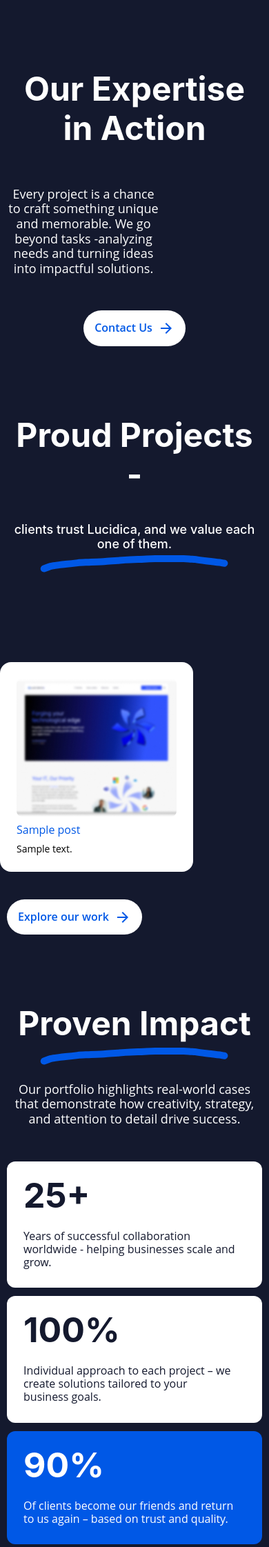
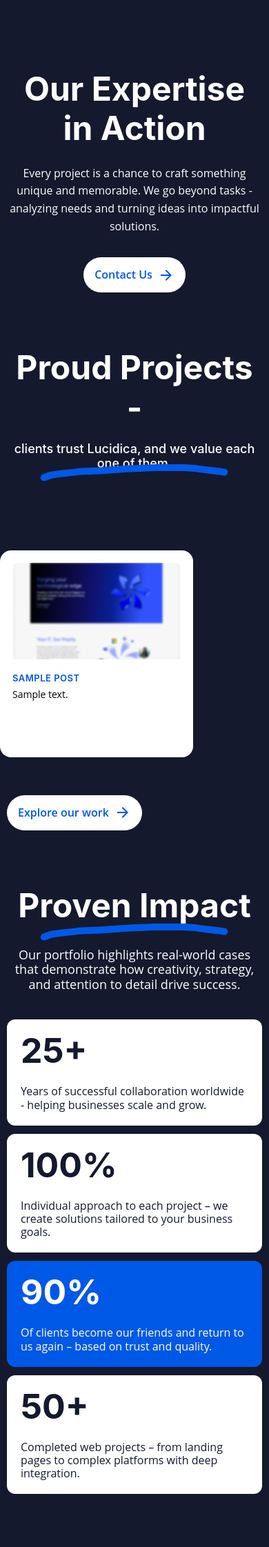
Before and after one commit to microna/lucidica-portfolio-wp, a WordPress theme: template theme/lucidica-portfolio/index.php in a window 390 px wide. Shown: the part 417-2660 px from the top of the page at 69% size. Run offline with PHP 8.4 and a stand-in for WordPress, Linux system fonts and the light colour scheme; the site name, menu and one post (Sample post) are stand-ins, and other content is empty.

Commit message:
add mobile responsivness

```diff
--- a/theme/lucidica-portfolio/index.php
+++ b/theme/lucidica-portfolio/index.php
@@ -82,8 +82,8 @@
             <div class="swiper-slide projects__slider-item">
                 <img class="projects__slider-img" src="<?php echo esc_url($thumbnail); ?>"
                     alt="<?php echo esc_attr(get_the_title()); ?>" />
-                <h5 class="projects__slider-title"><?php echo esc_html(get_the_title()); ?></h5>
-                <p class="projects__slider-text">
+                <h5 class="project__item-subtitle"><?php echo esc_html(get_the_title()); ?></h5>
+                <p class=" projects__slider-text">
                     <?php echo wp_trim_words(get_the_excerpt(), 20); ?>
                 </p>
             </div>
--- a/theme/lucidica-portfolio/style.css
+++ b/theme/lucidica-portfolio/style.css
@@ -115,7 +115,7 @@ h6 {
   font-size: 16px;
   position: relative;
   transition: 0.1s ease-in;
-
+  white-space: nowrap;
 }
 
 .button-primary:after {
@@ -426,8 +427,9 @@ textarea.modal__input {
 }
 
 .hero__text {
-  max-width: 60%;
-  font-size: clamp(18px, 3vw, 24px);
+  max-width: 70%;
+  font-size: clamp(16px, 2.5vw, 24px);
+  line-height: 1.6;
   padding-bottom: 50px;
 }
 
@@ -477,17 +479,18 @@ textarea.modal__input {
 }
 
 .projects__slider {
-  padding: 40px 0 !important;
+  padding: 55px 0 !important;
 }
 
 .projects__slider .swiper {
   overflow: visible;
-  margin-left: -30px;
-  width: calc(100% + 60px);
+  margin-left: -20px;
+  width: calc(100% + 40px);
 }
 
 .projects__slider-item {
   min-width: 360px;
+  max-width: 380px;
   background-color: #ffffff;
   border-radius: 16px;
   padding: 24px;
@@ -495,10 +498,11 @@ textarea.modal__input {
   flex-direction: column;
   gap: 16px;
   height: auto;
-  min-height: 300px;
+  min-height: 320px;
 }
 
 .projects__slider-img {
+  padding-bottom: 20px;
   width: 100%;
   max-width: 320px;
   height: 200px;
@@ -679,39 +683,63 @@ textarea.modal__input {
 }
 
 .projects__wrapper {
-  display: flex;
-  flex-wrap: wrap;
-  align-items: flex-start;
-  justify-content: flex-start;
-  gap: 20px;
+  display: grid;
+  grid-template-columns: repeat(auto-fill, minmax(320px, 1fr));
+  gap: 24px;
+  align-items: stretch;
 }
 
 .project__item {
-  min-width: 300px;
   background-color: #ffffff;
   border-radius: 16px;
   padding: 24px;
   display: flex;
   flex-direction: column;
   gap: 16px;
-  flex: 1;
+  transition: transform 0.3s ease, box-shadow 0.3s ease;
+  box-shadow: 0 2px 12px rgba(0, 0, 0, 0.08);
+}
+
+.project__item:hover {
+  transform: translateY(-4px);
+  box-shadow: 0 8px 24px rgba(0, 0, 0, 0.12);
+}
+
+.project__item-image-wrapper {
+  width: 100%;
+  height: 240px;
+  border-radius: 12px;
+  overflow: hidden;
+  background: #f5f5f5;
+}
+
+.project__item-image-wrapper img {
+  width: 100%;
+  height: 100%;
+  object-fit: cover;
+  transition: transform 0.3s ease;
+}
+
+.project__item:hover .project__item-image-wrapper img {
+  transform: scale(1.05);
 }
 
 .project__item-title {
-  max-width: 170px;
-  font-size: 24px;
-  font-weight: 400;
+  font-size: clamp(20px, 3vw, 24px);
+  font-weight: 600;
   color: #14192e;
-  font-family: "Open Sans", sans-serif;
-  padding-bottom: 8px;
-  padding-right: 5px;
+  font-family: "Inter", sans-serif;
+  /* padding-bottom: 8px; */
+  line-height: 1.3;
 }
 
 .project__item-subtitle {
   font-size: 14px;
-  font-weight: 400;
+  font-weight: 600;
   color: #0058e6;
-  font-family: "Open Sans", sans-serif;
+  font-family: "Inter", sans-serif;
+  text-transform: uppercase;
+  letter-spacing: 0.5px;
   padding-bottom: 8px;
 }
 
@@ -1555,12 +1646,21 @@ footer .ellipse-wrapper-footer div img {
 
   /* Hero */
   .hero {
-    padding: 100px 0 70px 0;
+    padding: 80px 0 60px 0;
     text-align: center;
   }
 
   .hero__content {
     max-width: 100%;
+  }
+
+  .hero__title {
+    padding-bottom: 32px;
+  }
+
+  .hero__text {
+    max-width: 100%;
+    padding-bottom: 40px;
   }
 
   /* Content sections */
@@ -1569,19 +1669,36 @@ footer .ellipse-wrapper-footer div img {
     flex-direction: column;
     align-items: center;
     text-align: center;
-    gap: 40px;
+    gap: 30px;
+    padding-bottom: 60px;
+  }
+
+  .projects__content-title,
+  .portfolio__content-title {
+    max-width: 100%;
+  }
+
+  .projects__content-text,
+  .portfolio__content-text {
+    max-width: 100%;
   }
 
   .projects__content-text:after,
   .portfolio__content-text:after {
-    left: 0;
+    left: 50%;
+    transform: translateX(-50%);
+    bottom: -20px;
   }
 
   /* Impact */
+  .impact {
+    padding: 80px 0 60px 0;
+  }
+
   .impact__wrapper {
     flex-direction: column-reverse;
     align-items: center;
-    gap: 50px;
+    gap: 60px;
   }
 
   .impact__content {
@@ -1589,22 +1706,74 @@ footer .ellipse-wrapper-footer div img {
     text-align: center;
   }
 
+  .impact__content-title {
+    padding-bottom: 40px;
+  }
+
   .impact__content-title:after {
-    left: 0;
+    left: 50%;
+    transform: translateX(-50%);
+    bottom: 10px;
   }
 
   .impact__blocks {
     justify-content: center;
     width: 100%;
+    gap: 16px;
+  }
+
+  .impact__blocks-item {
+    min-width: 280px;
   }
 
   /* Projects */
+  .projects {
+    padding-top: 60px;
+  }
+
+  .projects__slider {
+    padding: 40px 0;
+  }
+
+  .projects__slider .swiper {
+    margin-left: -15px;
+    width: calc(100% + 30px);
+  }
+
+  .projects__slider-item {
+    min-width: 320px;
+    max-width: 360px;
+  }
+
+  /* Projects List (Archive) */
+  .projects-list {
+    padding: 80px 0 60px 0;
+  }
+
   .projects__wrapper {
+    grid-template-columns: repeat(auto-fill, minmax(280px, 1fr));
+    gap: 20px;
+  }
+
+  .project__item {
+    padding: 20px;
+  }
+
+  .project__item-image-wrapper {
+    height: 220px;
+  }
+
+  .project-holder {
+    padding-top: 16px;
+    flex-direction: column;
+    align-items: flex-start;
+    gap: 12px;
+  }
+
+  .project-holder .button-secondary {
+    width: 100%;
+    text-align: center;
     justify-content: center;
-  }
-
-  .projects__slider {
-    padding: 50px 0;
   }
 
   /* Project items */
@@ -1725,13 +1892,25 @@ footer .ellipse-wrapper-footer div img {
   }
 
   /* Project items */
+  .projects__wrapper {
+    grid-template-columns: repeat(auto-fill, minmax(260px, 1fr));
+    gap: 16px;
+  }
+
   .project__item {
-    max-width: 100%;
-    min-width: 250px;
+    padding: 18px;
+  }
+
+  .project__item-image-wrapper {
+    height: 200px;
   }
 
   .project__item-subtitle {
-    font-size: 16px;
+    font-size: 13px;
+  }
+
+  .project__item-title {
+    font-size: 20px;
   }
 
   /* Impact blocks */
@@ -1787,11 +1970,29 @@ footer .ellipse-wrapper-footer div img {
     max-width: 100%;
   }
 
+  .hero__title {
+    padding-bottom: 24px;
+  }
+
+  .hero__text {
+    max-width: 100%;
+    padding-bottom: 32px;
+    font-size: 16px;
+  }
+
   /* Content text adjustments */
+  .projects__content,
+  .portfolio__content {
+    padding-bottom: 40px;
+    gap: 20px;
+  }
+
   .projects__content-text:after,
   .portfolio__content-text:after {
-    left: -10px;
-    width: calc(100% + 20px);
+    left: 50%;
+    transform: translateX(-50%);
+    bottom: -15px;
+    width: 80%;
   }
 
   /* Project title adjustments */
@@ -1803,9 +2004,71 @@ footer .ellipse-wrapper-footer div img {
   /* Sections padding */
   .projects,
   .impact,
-  .testimonials,
+  .testimonials {
+    padding: 50px 0 30px 0;
+  }
+
+  .projects {
+    padding-top: 40px;
+  }
+
   .projects-list {
-    padding: 60px 0 40px 0;
+    padding: 50px 0 30px 0;
+  }
+
+  /* Projects wrapper mobile */
+  .projects__wrapper {
+    grid-template-columns: repeat(auto-fill, minmax(280px, 1fr));
+    gap: 16px;
+  }
+
+  .project__item {
+    padding: 18px;
+  }
+
+  .project__item-image-wrapper {
+    height: 200px;
+  }
+
+  .project-holder {
+    padding-top: 12px;
+  }
+
+  .impact__wrapper {
+    gap: 40px;
+  }
+
+  .impact__content-title {
+    padding-bottom: 32px;
+  }
+
+  .impact__blocks {
+    gap: 12px;
+  }
+
+  .impact__blocks-item {
+    padding: 20px;
+  }
+
+  /* Projects slider */
+  .projects__slider {
+    padding: 30px 0;
+  }
+
+  .projects__slider .swiper {
+    margin-left: -10px;
+    width: calc(100% + 20px);
+  }
+
+  .projects__slider-item {
+    min-width: 300px;
+    max-width: 340px;
+    padding: 20px;
+    min-height: 300px;
+  }
+
+  .projects__slider-img {
+    height: 180px;
   }
 
   /* Modal adjustments */
@@ -1832,9 +2095,28 @@ footer .ellipse-wrapper-footer div img {
   }
 
   /* Slider adjustments */
-  .projects__slider-item,
+  .projects__slider {
+    padding: 25px 0;
+  }
+
+  .projects__slider .swiper {
+    margin-left: -10px;
+    width: calc(100% + 20px);
+  }
+
+  .projects__slider-item {
+    min-width: 280px;
+    max-width: 320px;
+    padding: 18px;
+  }
+
+  .projects__slider-img {
+    height: 160px;
+  }
+
   .testimonials__slider-item {
     min-width: 280px;
+    max-width: 320px;
   }
 
   /* Wireframes section mobile */
```
Also changed, not shown: other parts of theme/lucidica-portfolio/style.css (+124 -8 lines).
